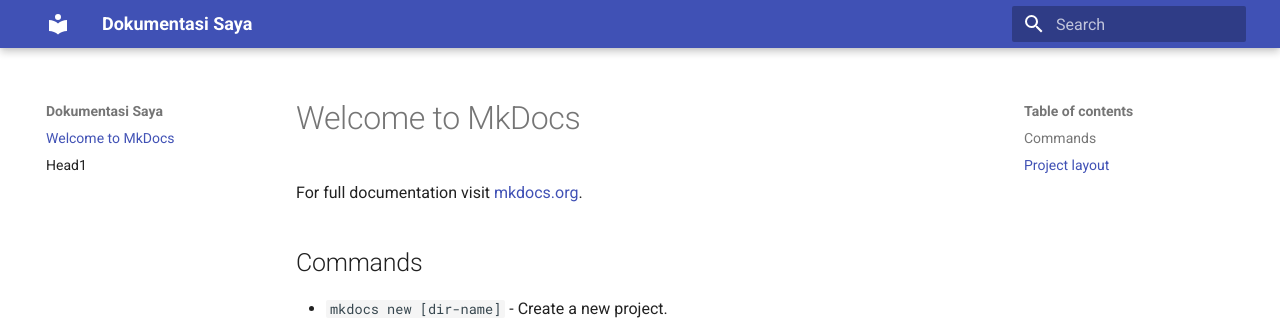
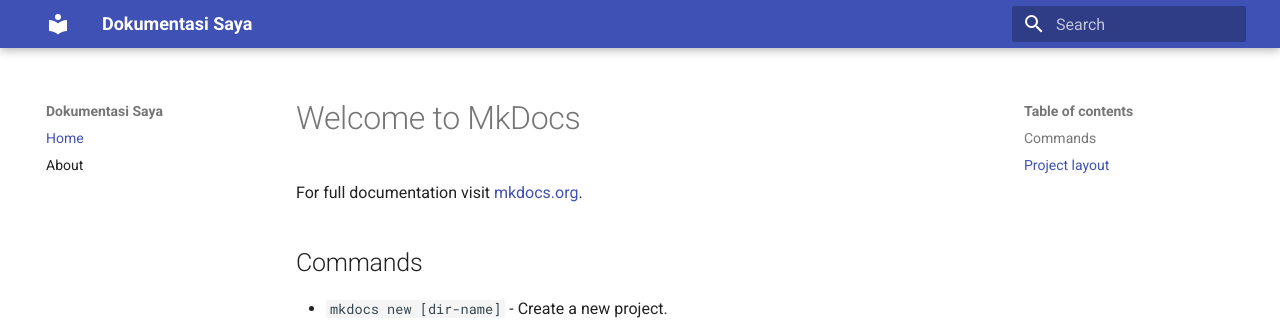
Before and after one commit to rizfauzi/docs, an MkDocs documentation site: the page built from docs/index.md, in a window 1280 px wide. Shown: the top 322 px of the page. Built offline with MkDocs 1.6.1 and Material for MkDocs 9.7.7, drawn with Linux system fonts in a browser that asks for light colours; some of the changed lines change nothing that is shown.

Commit message:
regular update

```diff
--- a/mkdocs.yml
+++ b/mkdocs.yml
@@ -1,3 +1,7 @@
 site_name: Dokumentasi Saya
 theme:
   name: material
+
+nav:
+  - Home: index.md
+  - About: test.md
```
Also changed, not shown: 2 other files.
